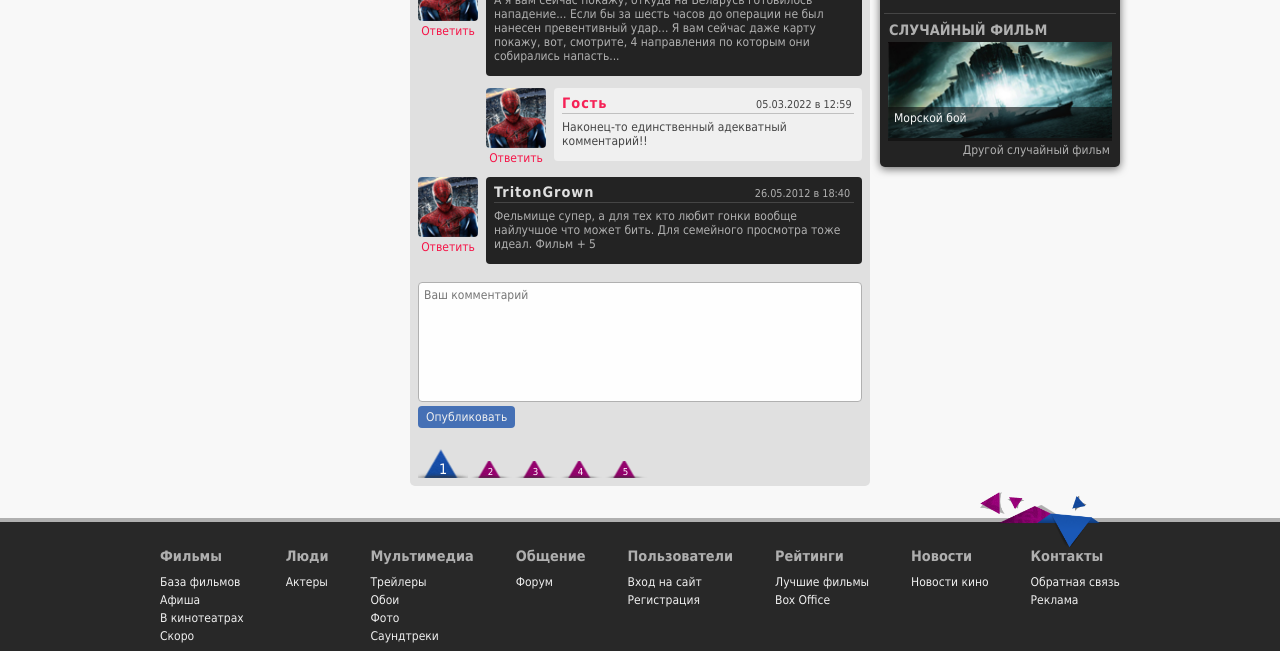
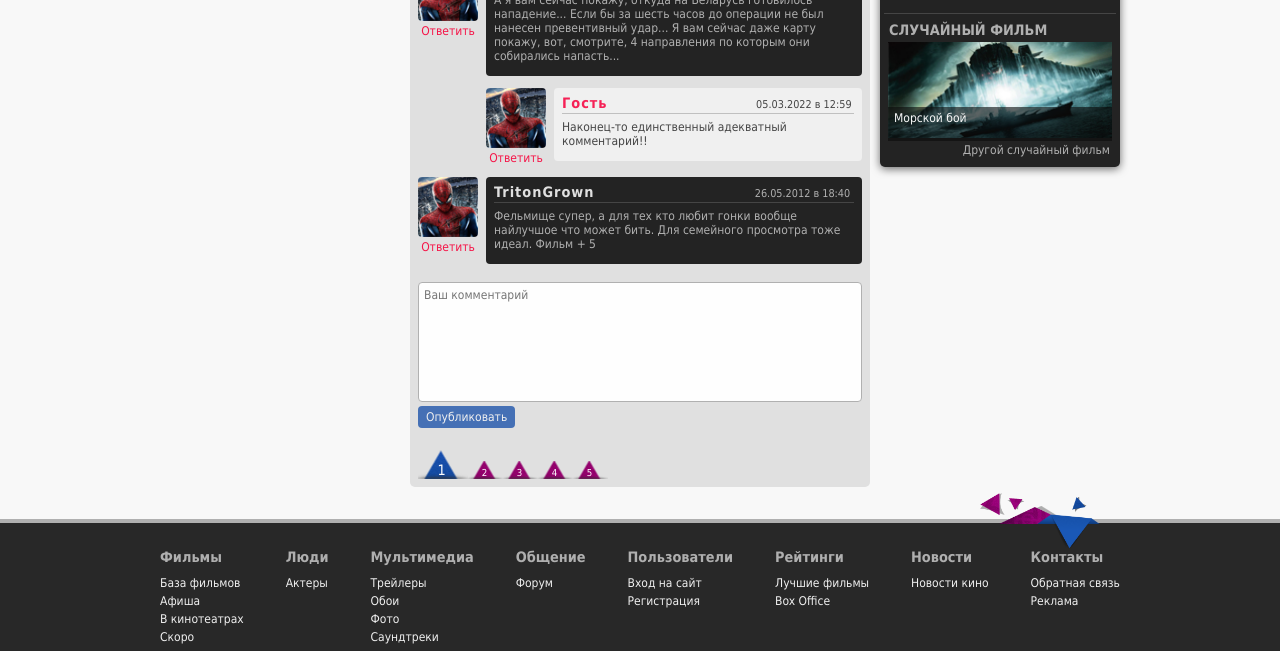
Before and after one commit to dmitriynaumov1024/labs3-praktikum2, a plain HTML site: page Lab7/index.html in a window 1280 px wide. Shown: the part 1635-2286 px from the top of the page. Drawn offline with Linux system fonts and the light colour scheme.

Commit message:
Lab7: minor style modifications

```diff
--- a/Lab7/css/style.css
+++ b/Lab7/css/style.css
@@ -11,6 +11,12 @@ body {
     margin: 0;
     display: block;
     overflow-x: hidden;
+}
+
+body>header {
+    position: sticky;
+    z-index: 99;
+    top: 0px;
 }
 
 a, button {
@@ -697,14 +703,14 @@ main {
 .comment-nav a.active {
     font-size: 120%;
     width: 50px;
-    padding: 15px 0 1px;
+    padding: 16px 3px 1px 0px;
     background-image: url('../img/page-active.png');
 }
 
 .comment-nav a:not(.active) {
     font-size: 80%;
-    width: 45px;
-    padding: 5px 0 1px;
+    width: 35px;
+    padding: 6px 2px 1px 0px;
     background-image: url('../img/page.png');
 }
 
```
